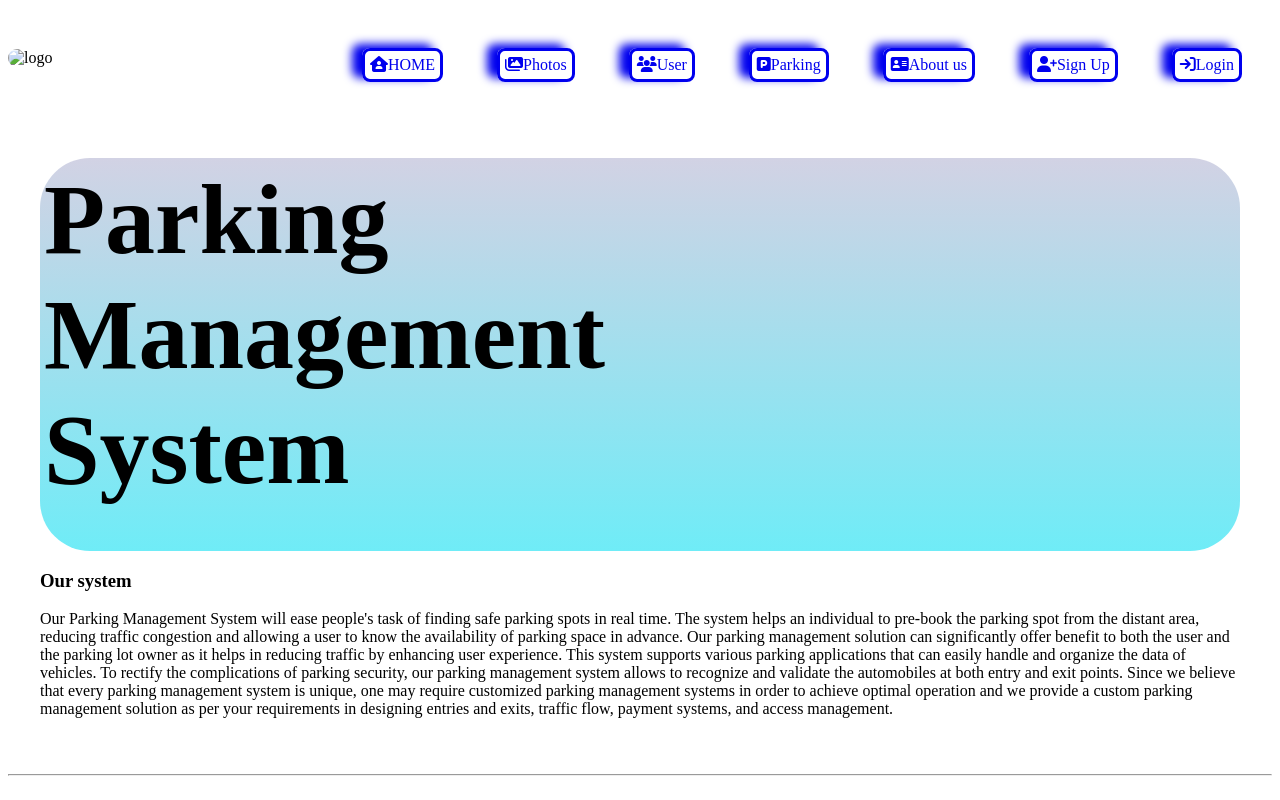
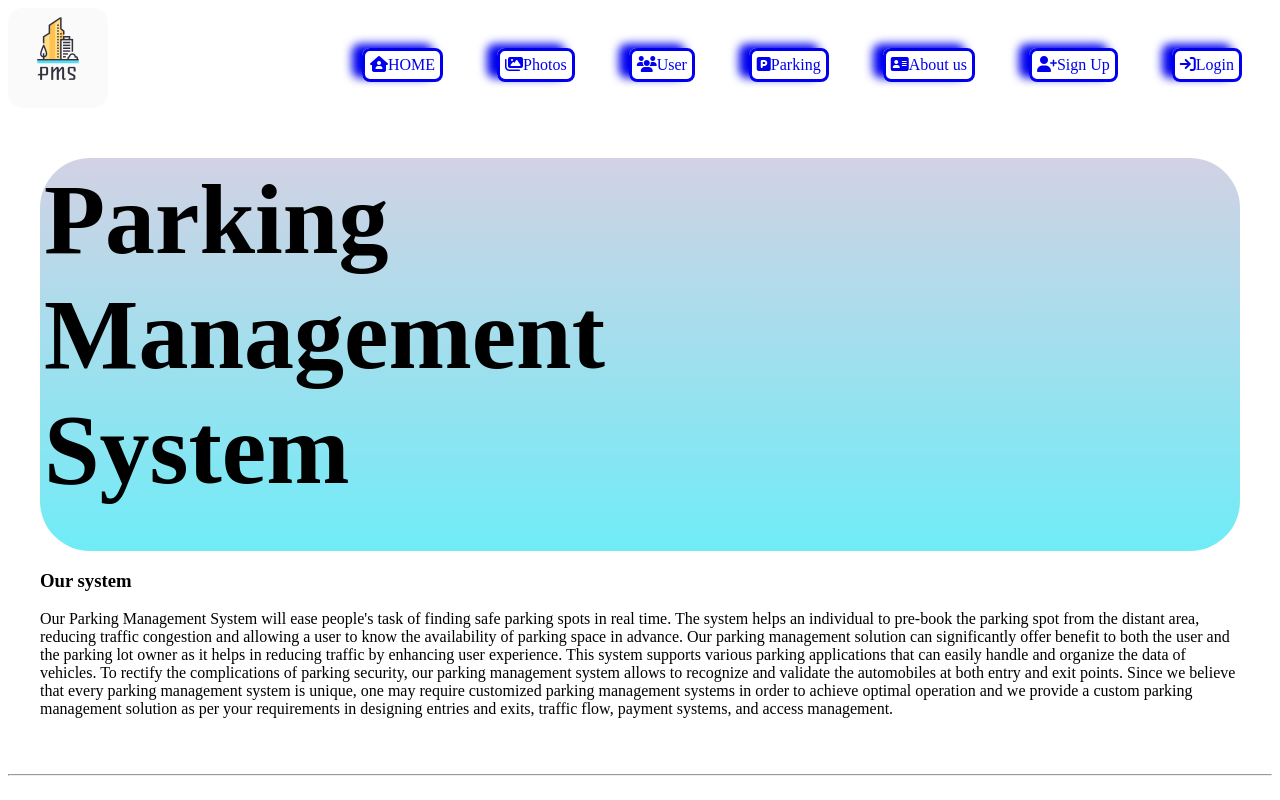
Before and after one commit to Ankit8572/parking-system, a plain HTML site: page index.html in a window 1280 px wide. Shown: the top 800 px of the page. Drawn offline with Linux system fonts and the light colour scheme.

Commit message:
Update index.html

```diff
--- a/index.html
+++ b/index.html
@@ -20,7 +20,7 @@
       <div>
         <!-- Navigation Menu -->
         <nav class="nav">
-          <img src="Photos\logo.png" alt="logo" class="logo"/>
+          <img src="logo.png" alt="logo" class="logo"/>
           <ul class="nav_list">
             <li>
               <a href="#"><em class="fa-solid fa-house-user"></em>HOME</a>
```
